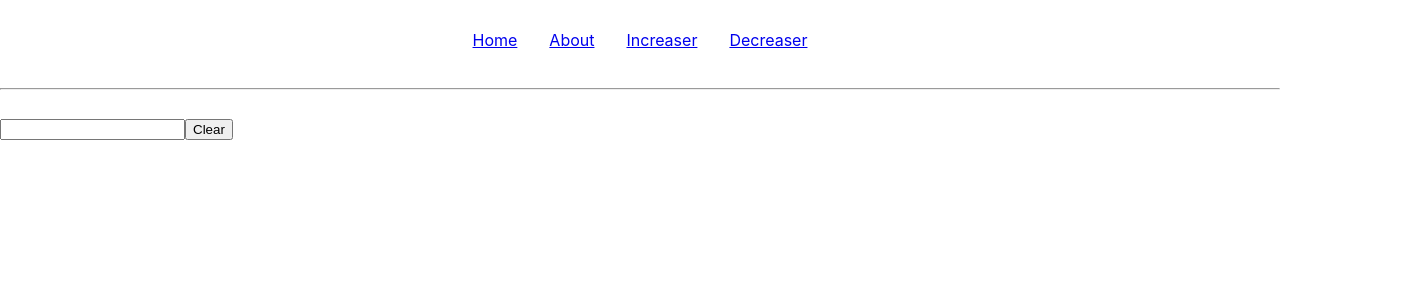
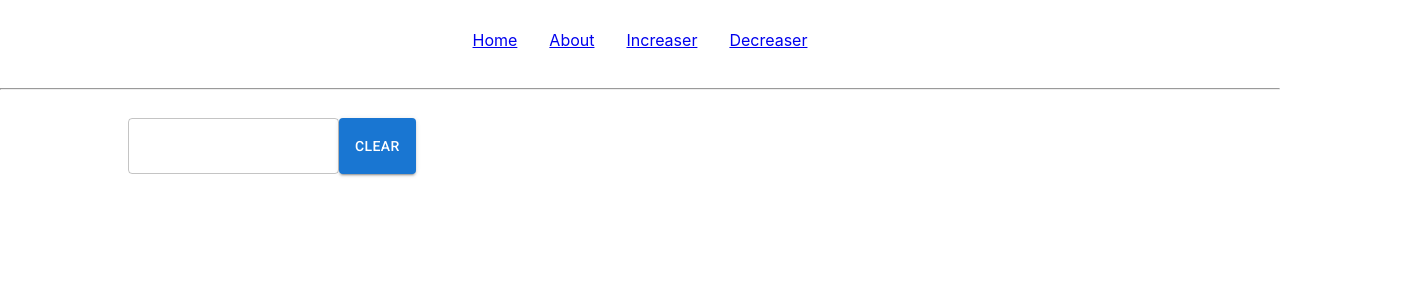
Before and after one commit to PatrikTrefil/lab-04, a React (Create React App) app: page / in a window 1280 px wide. Shown: the top 300 px of the page, 1408 px wide, since content can reach past the window. Built offline with nearby package versions, Linux system fonts and the light colour scheme.

Commit message:
exercise 4 - MUI

```diff
--- a/public/index.html
+++ b/public/index.html
@@ -3,6 +3,14 @@
   <head>
     <meta charset="utf-8" />
     <link rel="icon" href="%PUBLIC_URL%/favicon.ico" />
+    <link
+      rel="stylesheet"
+      href="https://fonts.googleapis.com/css?family=Roboto:300,400,500,700&display=swap"
+    />
+    <link
+      rel="stylesheet"
+      href="https://fonts.googleapis.com/icon?family=Material+Icons"
+    />
     <meta name="viewport" content="width=device-width, initial-scale=1" />
     <meta name="theme-color" content="#000000" />
     <meta
--- a/src/App.css
+++ b/src/App.css
@@ -7,3 +7,13 @@ nav {
   width: 100%;
   height: 10vh;
 }
+
+.vertical-centering {
+  display: flex;
+  vertical-align: middle;
+}
+
+.App {
+  margin: 0 10vw;
+  width: 100%;
+}
--- a/src/App.tsx
+++ b/src/App.tsx
@@ -1,11 +1,14 @@
 import React, { useState } from "react";
 import { BrowserRouter as Router, Routes, Route, Link } from "react-router-dom";
 import "./App.css";
+import Button from "@mui/material/Button";
+import TextField from "@mui/material/TextField";
 
 type CounterProp = {
   counter: number;
   setCounter: Function;
 };
+
 export default function App() {
   const [counter, setCounter] = useState(0);
   return (
@@ -35,30 +38,36 @@ export default function App() {
 
 function Increaser(props: CounterProp) {
   return (
-    <div>
+    <div className="App">
       <h2>Increaser</h2>
       <p>Current count: {props.counter}</p>
-      <button onClick={() => props.setCounter(props.counter + 1)}>
+      <Button
+        variant="contained"
+        onClick={() => props.setCounter(props.counter + 1)}
+      >
         Increase counter
-      </button>
+      </Button>
     </div>
   );
 }
 function Decreaser(props: CounterProp) {
   return (
-    <div>
+    <div className="App">
       <h2>Decreaser</h2>
       <p>Current count: {props.counter}</p>
-      <button onClick={() => props.setCounter(props.counter - 1)}>
+      <Button
+        variant="contained"
+        onClick={() => props.setCounter(props.counter - 1)}
+      >
         Decrease counter
-      </button>
+      </Button>
     </div>
   );
 }
 
 function About() {
   return (
-    <div>
+    <div className="App">
       <h2>About</h2>
       <p>hello world</p>
     </div>
@@ -74,14 +83,17 @@ function TextGizmo() {
           {inputContent}
         </label>
         <br />
-        <input
+        <div className="vertical-centering">
+          <TextField
+            variant="outlined"
             type="text"
             name="inputText"
             id="inputText"
             value={inputContent}
             onChange={(e) => setInputContent(e.target.value)}
           />
-        <button
+          <Button
+            variant="contained"
             id="clearBtn"
             onClick={(e) => {
               e.preventDefault();
@@ -89,7 +101,8 @@ function TextGizmo() {
             }}
           >
             Clear
-        </button>
+          </Button>
+        </div>
       </form>
     </div>
   );
```
Also changed, not shown: 1 other file (tests, documents, lock files or other folders). Lines whose indentation alone changed are shown as unchanged.
